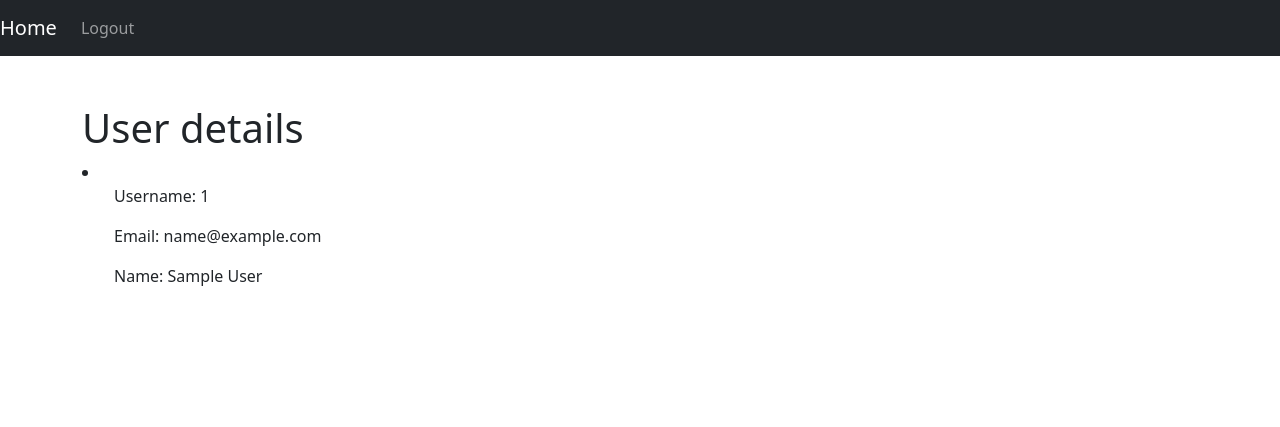
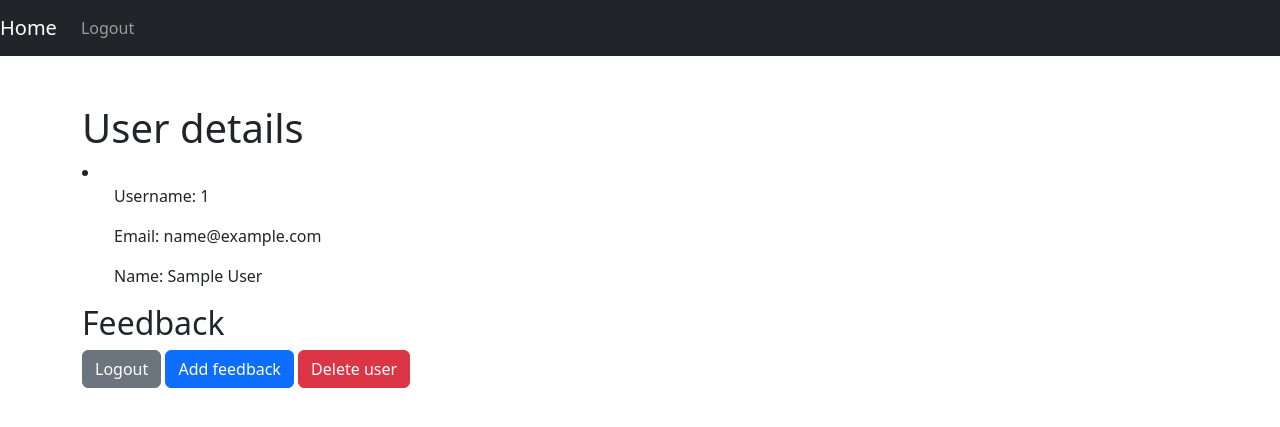
Before and after one commit to XuXaO415/Flask_Feedback, a Flask app: template templates/user_info.html in a window 1280 px wide. Shown: the top 427 px of the page. Run offline with Flask 2, Linux system fonts and the light colour scheme; the template is opened without the code that fills it: values that come from a table or form of the project are taken from there, others are empty; the visitor is signed in with stand-in values (Sample User, id 1); data comes from the database, SQL or seed files in the repository; some libraries are stand-ins or nearby versions.

Commit message:
Added more content to this project

```diff
--- a/app.py
+++ b/app.py
@@ -53,7 +53,7 @@ def register():
         # On successful login, redirect to secret page
         # return redirect("/secret")
         # change /secret to /users/{username}
-        return redirect (f"/users/{username}")
+        return redirect(f"/users/{username}")
 
     else:
         return render_template("register.html", form=form)
@@ -100,7 +100,7 @@ def login():
 def logout():
     """Logs user out and redirects to /"""
     # pdb.set_trace()
-    #Getting a KeyError
+    # Getting a KeyError
     session.pop("username")
     # db.session.commit()
     flash("You have successfully logged out.")
@@ -111,24 +111,27 @@ def logout():
 @app.route("/users/<username>")
 def user_info(username):
     """Shows info about a user except for their password"""
+
     if session["username"] != username:
+
+        user = User.query.get_or_404(username)
+        return render_template("user_info.html", user=user)
+    else:
         return redirect("/login")
-
-    user = User.query.get_or_404(username)
-    return render_template("user_info.html", user=user)
 
 
 @app.route("/users/<username>/delete", methods=["POST"])
 def delete_user(username):
     """Completely deletes a user and their feedback"""
     if session["username"] != username:
+        user = User.query.get_or_404(username)
+        db.session.delete(user)
+        db.session.commit()
+        session.pop("username")
+        return redirect("/")
+    else:
+        flash("Error", "alert")
         return redirect("/login")
-
-    user = User.query.get_or_404(username)
-    db.session.delete(user)
-    db.session.commit()
-    session.pop("username")
-    return redirect("/")
 
 
 @app.route("/users/<username>/feedback/add", methods=["GET", "POST"])
@@ -137,7 +140,6 @@ def add_feedback(username):
 
     if session["username"] != username:
         return redirect("/login")
-
 
     form = FeedbackForm()
     if not form.validate_on_submit():
@@ -176,7 +178,6 @@ def update_feedback(feedback_id):
             return redirect("/login")
 
 
-
 # @app.route("/feedback/<in:feedback_id>/delete", methods=["POST"])
 # def delete_feedback(feedback_id):
 #     """Delete a specific piece of feedback and redirect to /users/<username>"""
@@ -186,4 +187,4 @@ def update_feedback(feedback_id):
 #         db.session.delete(feedback)
 #         db.session.commit()
 
-#         return redirect("/users/{username}")
+#         return redirect(f"/users/{feedback.username}")
--- a/models.py
+++ b/models.py
@@ -1,5 +1,6 @@
 from flask_sqlalchemy import SQLAlchemy
 from flask_bcrypt import Bcrypt
+import pdb
 
 db = SQLAlchemy()
 
@@ -37,7 +38,8 @@ class User(db.Model):
         #using "ignore" as suggested on Stackoverflow
         #ignores base64 unicode string
         #https://stackoverflow.com/questions/44716412/sqlalchemy-exc-dataerror-psycopg2-dataerror-value-too-long-for-type-character
-        hashed_utf8 = hashed.decode("utf8", "ignore")
+        hashed_utf8 = hashed.decode("utf8")
+        # pdb.set_trace()
 
         #return all instances of a user w/username and hashed password
         return cls(username=username, password=hashed_utf8, email=email, first_name=first_name, last_name=last_name)
--- a/templates/base.html
+++ b/templates/base.html
@@ -19,8 +19,10 @@
       <a class="nav-link" href="/logout">Logout</a>
       {% else %}
       <a class="nav-link" href="/login">Login</a>
-      <a class="nav-link" href="/secret">Secret</a>
+      <!-- <a class="nav-link" href="/secret">Secret</a> -->
       {% endif %}
+
+
     </li>
   </ul>
 </nav>
@@ -32,6 +34,7 @@
 
   {% block content %}
   <!-- put the content here -->
+
   {% endblock %}
 </div>
 
--- a/templates/user_info.html
+++ b/templates/user_info.html
@@ -11,4 +11,19 @@
         <p>Name: {{user.first_name}} {{user.last_name}}</p>
     </ul>
 </li>
+<h2>Feedback</h2>
+{% if user.feedback %}
+{% for feedback in user.feedbacks %}
+<a href="/feedback/{{feedback.id}}/update">{{feedback.title}}</a>
+<p>{{feedback.content}}</p>
+{% endfor %}
+
+<div>
+    {% endif %}
+    <form>
+    <a href="/logout" class="btn btn-secondary">Logout</a>
+    <a href="/users/{{user.username}}/feedback/add" class="btn btn-primary">Add feedback</a>
+    <button formaction="/users/{{user.username}}/delete" class="btn btn-danger" formmethod="POST">Delete
+        user</button>
+</form>
 {% endblock %}
```
